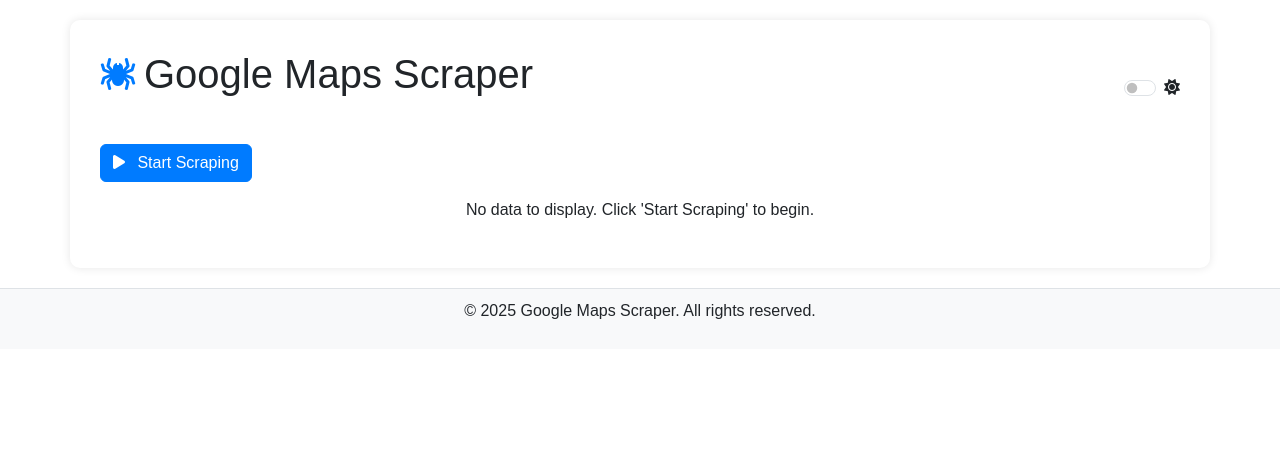
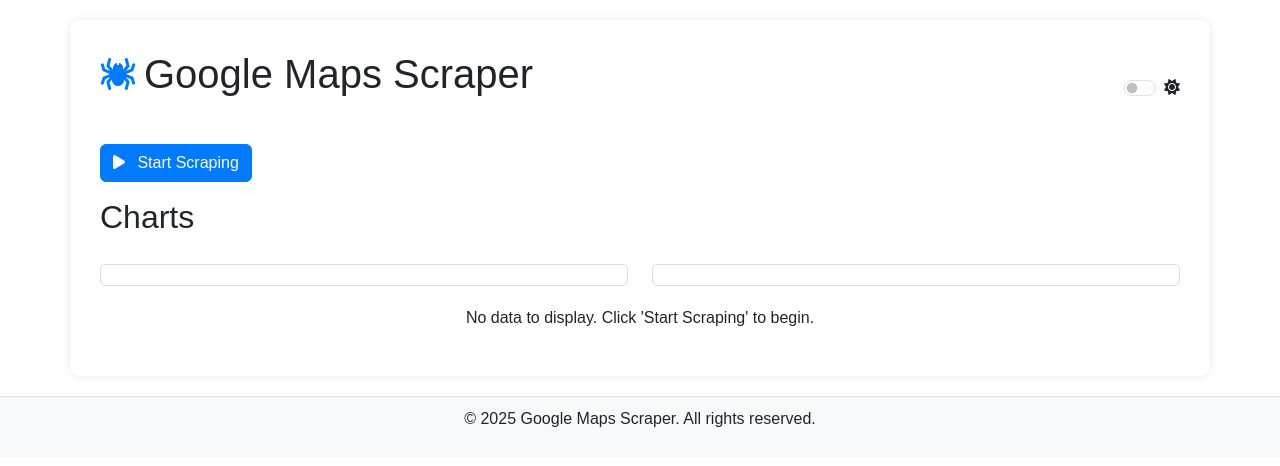
Before and after one commit to kenagt/GoogleMapsScraper, a Flask app: template templates/index.html in a window 1280 px wide. Shown: the top 466 px of the page. Run offline with Flask 3, Linux system fonts and the light colour scheme; the template is opened without the code that fills it, so the values that code supplies are empty; some libraries are stand-ins or nearby versions.

Commit message:
- Adding charts for distribution of star rating

```diff
--- a/app.py
+++ b/app.py
@@ -4,13 +4,22 @@ import pandas as pd
 from flask import Flask, render_template, redirect, url_for, flash
 # Import your scraper functions (perform_scraping, etc.)
 from google_maps_scraper import perform_scraping  # Replace with your actual file
+import json
+# Charting imports
+import plotly.graph_objects as go
+import plotly.io as pio
+pio.templates.default = "plotly_white"  # Or any other template you prefer
 
 app = Flask(__name__)
 app.config['SECRET_KEY'] = 'your_secret_key'  # Change this in production!
 
 CSV_FILE = "google_maps_results.csv"
+JSON_FILE = "google_maps_results.json"
 
+# Global variables for data and progress
 scraping_in_progress = False  # Global flag
+with open(JSON_FILE, 'r') as file:
+    scraped_data = json.loads(file.read())
 
 def read_csv_data(filename):
     """Reads CSV data and returns a list of dictionaries, handling empty files."""
@@ -37,7 +46,14 @@ def read_csv_data(filename):
 @app.route('/')
 def index():
     data = read_csv_data(CSV_FILE)
-    return render_template('index.html', data=data, scraping_in_progress=scraping_in_progress)
+    rating_distribution_json = create_rating_distribution_chart()
+    price_distribution_json = create_price_distribution_chart()
+    return render_template('index.html',
+                           data=data,
+                           scraping_in_progress=scraping_in_progress,
+                           rating_distribution_json=rating_distribution_json,
+                            price_distribution_json=price_distribution_json,
+                           )
 
 @app.route('/start_scraping')
 def start_scraping():
@@ -66,5 +82,72 @@ def run_scraping():
     finally:
         scraping_in_progress = False  # Reset flag
 
+# --- Chart creation functions ---
+
+def create_rating_distribution_chart():
+    """Creates a Plotly bar chart for averageReviewScore distribution."""
+    global scraped_data
+
+    if not scraped_data:
+        return "{}" # Return empty json
+
+    ratings = [data['averageReviewScore'] for data in scraped_data if data['averageReviewScore'] is not None]
+    if not ratings:
+        return "{}" # Return empty json
+
+    # Create bins (1.0, 1.5, 2.0, ..., 4.5, 5.0)
+    bins = [x / 2 for x in range(2, 11)]
+    counts, _ =  __import__('numpy').histogram(ratings, bins=bins)
+    labels = [f"{bins[i]}-{bins[i+1]}" for i in range(len(bins)-1)]
+
+    # Define colors for the bars
+    colors = ['#1f77b4', '#ff7f0e', '#2ca02c', '#d62728', '#9467bd']
+
+    # Create the bar chart using Plotly
+    fig = go.Figure(data=[go.Bar(x=labels, y=counts, marker_color=colors, text=counts, textposition='auto')])
+
+    fig.update_layout(
+        title="Hotel Rating Distribution",
+        xaxis_title="Rating Range",
+        yaxis_title="Number of Hotels",
+        template="plotly_white", # Use template
+        showlegend=False # No legend needed
+    )
+    return pio.to_json(fig)
+
+
+def create_price_distribution_chart():
+    """Creates a Plotly doughnut chart for price distribution."""
+    global scraped_data
+    if not scraped_data:
+        return "{}"  # Return empty JSON object
+
+    price_levels = [data['averageReviewScore'] for data in scraped_data if data['averageReviewScore'] is not None]
+    if not price_levels:
+        return "{}"
+
+    counts = {1: 0, 2: 0, 3: 0, 4:0}  # Count occurrences of each price level (1-4)
+    for level in price_levels:
+        if level in counts:  # Make sure level is valid (1, 2, or 3)
+            counts[level] += 1
+        else: # Add level 4
+            counts[4] += 1
+            print(f"Unexpected price level: {level}")
+
+    labels = {
+        1: "Budget ($)",
+        2: "Mid-Range ($$)",
+        3: "Luxury ($$$)",
+        4: "Very Luxury ($$$$)"
+    }
+    labels_list = [labels[key] for key in counts if counts[key] > 0]  # Only include labels with counts
+    counts_list = [counts[key] for key in counts if counts[key] > 0] # Get the counts
+
+    fig = go.Figure(data=[go.Pie(labels=labels_list, values=counts_list, hole=0.4, marker={'colors': ['green', 'blue', 'orange', 'red']})])
+    fig.update_layout(title="Hotel Price Distribution", template="plotly_white")
+
+    return pio.to_json(fig)
+
+
 if __name__ == '__main__':
     app.run(debug=True)
--- a/requirements.txt
+++ b/requirements.txt
@@ -5,3 +5,4 @@ pandas==2.2.3
 firebase-admin==6.6.0
 flask
 flask-socketio
+plotly==6.0.0
--- a/templates/index.html
+++ b/templates/index.html
@@ -226,6 +226,15 @@
             background-color: black;
             color: white;
         }
+
+        /* Chart container styles */
+        .chart-container {
+            margin-top: 20px;
+            margin-bottom: 20px;
+            border: 1px solid #ddd;
+            border-radius: 5px;
+            padding: 10px;
+        }
     </style>
 </head>
 <body>
@@ -259,6 +268,17 @@
             {% else %}
                 <a href="{{ url_for('start_scraping') }}" class="btn btn-primary"><i class="fas fa-play me-2"></i> Start Scraping</a>
             {% endif %}
+        </div>
+
+        <!-- Charts -->
+        <h2>Charts</h2>
+        <div class="row">
+            <div class="col-md-6">
+                <div class="chart-container" id="ratingDistributionChart"></div>
+            </div>
+            <div class="col-md-6">
+                <div class="chart-container" id="priceDistributionChart"></div>
+            </div>
         </div>
 
         {% if data %}
```
